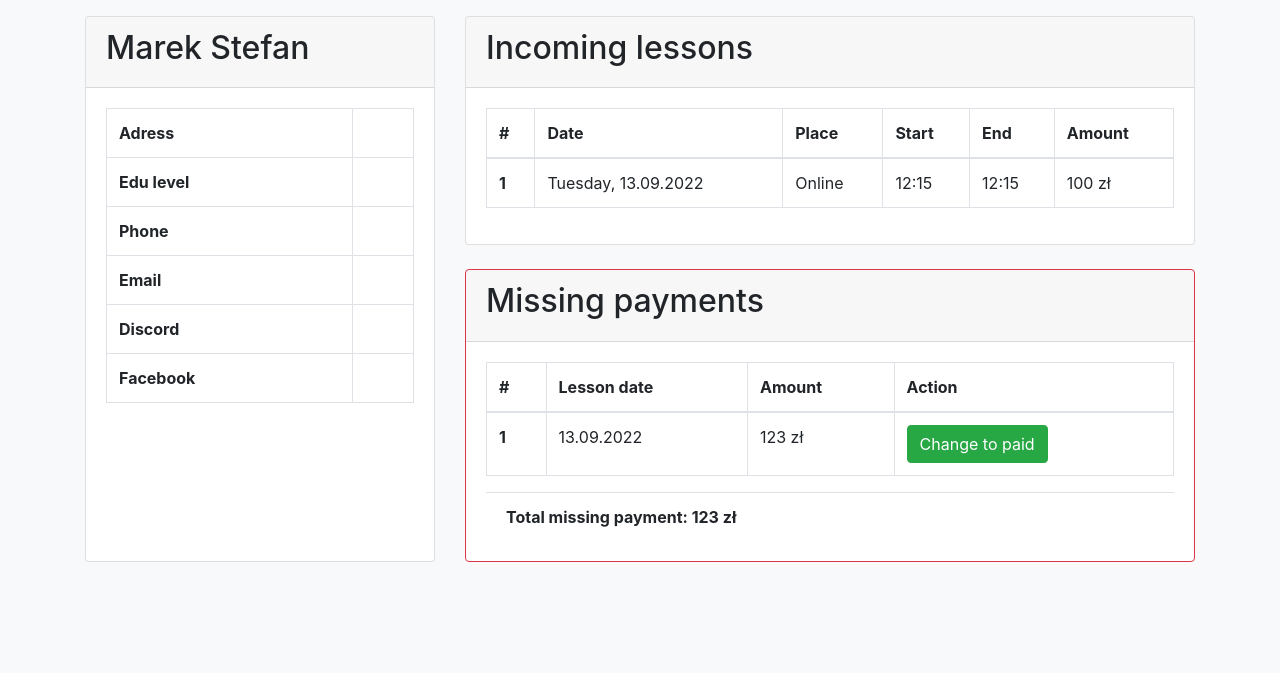
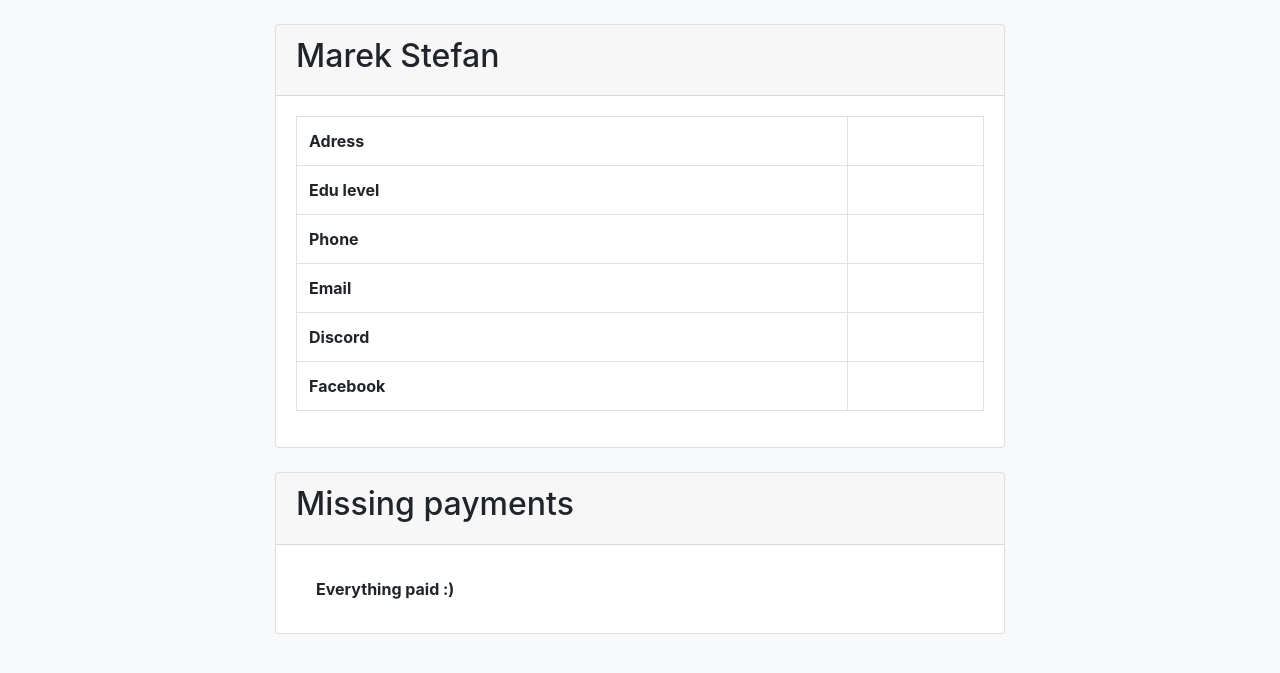
Before and after one commit to jpkrajewski/e-tutor, a Django app: page /students/1 in a window 1280 px wide. Shown: the part 56-729 px from the top of the page. Run offline with Django 4.2, Linux system fonts and the light colour scheme; a user stored in the database is signed in; data comes from the database, SQL or seed files in the repository; both versions use the stored data as it was after the commit; parts of the project's set-up code (start-up, migrations or seed data) failed here and were passed over.

Commit message:
clean ux

```diff
--- a/app/calendar.py
+++ b/app/calendar.py
@@ -6,7 +6,8 @@ def order_lessons_by_weekday_and_hours(queryset):
     returns {'Monday': [<QuerySet>], 'Tuesday': [<QuerySet>] ... ect}
     """
 
-    queryset = queryset.annotate(weekday=Extract('start_datetime', 'iso_week_day'), hour=Extract('start_datetime', 'hour')).order_by('weekday')
+    queryset = queryset.annotate(weekday=Extract('start_datetime', 'iso_week_day'), hour=Extract(
+        'start_datetime', 'hour')).order_by('weekday')
     lessons_in_day = []
     for iso in range(1, 8):
         lessons_in_day.append(queryset.filter(weekday=iso))
--- a/app/models.py
+++ b/app/models.py
@@ -20,9 +20,11 @@ class Tutor(models.Model):
     """
 
     facebook_psid = models.CharField(max_length=50, default='5458874970818405')
-    message_template_to_tutor = models.CharField(max_length=500, blank=True, default=TO_TUTOR)
+    message_template_to_tutor = models.CharField(
+        max_length=500, blank=True, default=TO_TUTOR)
     message_template_to_student = models.CharField(max_length=500, blank=True)
-    user = models.OneToOneField(User, on_delete=models.CASCADE, primary_key=True)
+    user = models.OneToOneField(
+        User, on_delete=models.CASCADE, primary_key=True)
 
     @property
     def int_facebook_psid(self):
@@ -84,6 +86,11 @@ class Payment(models.Model):
     @property
     def date(self):
         return self.lesson_date.astimezone().strftime("%d.%m.%Y")
+
+
+    def change_status_to_paid(self):
+        self.status = self.PAID
+
 
 
 class Lesson(models.Model):
--- a/app/reports.py
+++ b/app/reports.py
@@ -1,5 +1,6 @@
 from django.db.models import Sum
 from datetime import datetime, time, timedelta
+from .models import Payment
 
 
 def get_students_missing_payments(queryset):
@@ -7,6 +8,7 @@ def get_students_missing_payments(queryset):
     Students queryset
     """
     return (queryset
+            .filter(payment__status=Payment.DUE)
             .annotate(missing_payment=Sum('payment__amount'))
             .values('id', 'first_name', 'last_name', 'missing_payment')
             .exclude(missing_payment=None))
@@ -16,7 +18,7 @@ def get_total_student_missing_payment(queryset) -> int:
     """
     Student payments queryset
     """
-    return queryset.aggregate(missing_payment=Sum('amount'))['missing_payment']
+    return queryset.filter(status=Payment.DUE).aggregate(missing_payment=Sum('amount'))['missing_payment']
 
 
 def get_lessons_today_and_tomorrow(queryset):
@@ -24,14 +26,18 @@ def get_lessons_today_and_tomorrow(queryset):
     Tutor lessons queryset
     """
     start_of_a_day = datetime.combine(datetime.today(), time.min)
-    end_of_a_tomorrow = datetime.combine(datetime.today(), time.max) + timedelta(days=1)
+    end_of_a_tomorrow = datetime.combine(
+        datetime.today(), time.max) + timedelta(days=1)
 
     return queryset.filter(start_datetime__range=(start_of_a_day, end_of_a_tomorrow))
 
 
-def get_money_per_week(queryset):
+def get_money_per_week(queryset) -> int:
     """
     Tutor lessons queryset
     """
+    now = datetime.now()
+    start = now - timedelta(days=now.weekday())
+    end = start + timedelta(days=6)
 
-    return queryset.filter()
+    return queryset.filter(start_datetime__range=(start, end)).aggregate(money_weekly=Sum('amount'))['money_weekly']
--- a/app/urls.py
+++ b/app/urls.py
@@ -7,17 +7,24 @@ urlpatterns = [
     path('', views.home, name='home'),
     # path('login/', views.login, name='login'),
     # path('logout/', auth_views.LogoutView.as_view(), name='logout'),
-    path('fb_webhook/', views.facebook_messenger_webhook, name='facebook_messenger_webhook'),
+    path('fb_webhook/', views.facebook_messenger_webhook,
+         name='facebook_messenger_webhook'),
 
-    path('profile/', views.TutorDetailView.as_view(), name='profile'),
-    path('tutor/reminders', views.TutorReminderUpdateView.as_view(), name='tutor-reminders'),
+    path('profile/', views.TutorProfileView.as_view(), name='profile'),
+    path('tutor/reminders', views.TutorReminderUpdateView.as_view(),
+         name='tutor-reminders'),
 
-    path('students/create/', views.StudentCreateView.as_view(), name='students-create'),
-    path('students/<int:pk>', views.StudentDetailView.as_view(), name='student-detail'),
+    path('students/create/', views.StudentCreateView.as_view(),
+         name='students-create'),
+    path('students/<int:pk>', views.StudentDetailView.as_view(),
+         name='student-detail'),
     path('students/', views.StudentListView.as_view(), name='students'),
 
     path('lesson/<str:room_code>/', views.lesson_room, name='teaching-room'),
     path('lessons/create/', views.LessonCreateView.as_view(), name='lessons-create'),
     path('lessons/<int:pk>/', views.LessonDetailView.as_view(), name='lesson-detail'),
     path('lessons/', views.LessonListView.as_view(), name='lessons'),
+
+    path('change-payment-status', views.change_payment_status,
+         name='change-payment-status'),
 ]
--- a/app/views.py
+++ b/app/views.py
@@ -1,3 +1,4 @@
+from turtle import back
 from django.shortcuts import render, redirect
 from django.contrib.auth.decorators import login_required
 from django.utils.decorators import method_decorator
@@ -7,11 +8,11 @@ from django.views.generic.edit import CreateView, UpdateView
 from django.views.generic.detail import DetailView
 from django.views.generic.list import ListView
 
-from .models import Lesson, Student, Tutor, TeachingRoom
+from .models import Lesson, Payment, Student, Tutor, TeachingRoom
 from .forms import StudentCreateForm, LessonCreateForm
 
 from .utils import FacebookMessengerAPI
-from .reports import get_students_missing_payments, get_total_student_missing_payment, get_lessons_today_and_tomorrow
+from .reports import get_money_per_week, get_students_missing_payments, get_total_student_missing_payment, get_lessons_today_and_tomorrow
 from .calendar import order_lessons_by_weekday_and_hours
 
 
@@ -19,13 +20,23 @@ def home(request):
     return render(request, 'home.html')
 
 
+@login_required
+def change_payment_status(request):
+    payment = Payment.objects.get(pk=int(request.POST.get('id_payment')))
+    payment.change_status_to_paid()
+    payment.save()
+
+    return redirect(request.POST.get('redirect_back_path'))
+
+
 @method_decorator(login_required, name='dispatch')
-class TutorDetailView(View):
+class TutorProfileView(View):
     template_name = 'profile.html'
 
     def get(self, request):
         context = {
-            'missing_payments': get_students_missing_payments(request.user.tutor.student_set),
+            'money_weekly': get_money_per_week(request.user.tutor.lesson_set.all()),
+            'students_missing_payments': get_students_missing_payments(request.user.tutor.student_set.all()),
             'incoming_lessons_today_and_tomorrow': get_lessons_today_and_tomorrow(request.user.tutor.lesson_set),
         }
 
@@ -55,7 +66,8 @@ class StudentCreateView(CreateView):
         return redirect(self.get_success_url())
 
     def get_form_kwargs(self, *args, **kwargs):
-        kwargs = super(StudentCreateView, self).get_form_kwargs(*args, **kwargs)
+        kwargs = super(StudentCreateView, self).get_form_kwargs(
+            *args, **kwargs)
         kwargs['tutor'] = self.request.user.tutor
         return kwargs
 
@@ -69,7 +81,8 @@ class StudentDetailView(DetailView):
         return super().get_context_data(
             lessons=self.object.lesson_set.all(),
             payments=self.object.payment_set.all(),
-            total_missing_payment=get_total_student_missing_payment(self.object.payment_set),
+            total_missing_payment=get_total_student_missing_payment(
+                self.object.payment_set),
         )
 
 
@@ -77,13 +90,6 @@ class StudentDetailView(DetailView):
 class StudentListView(ListView):
     model = Student
     template_name = 'student_list.html'
-
-    def get_context_data(self, *, object_list=None, **kwargs):
-        object_list = object_list if object_list else self.object_list
-        return super().get_context_data(
-            object_list=object_list,
-            students_missing_payments=get_students_missing_payments(object_list)
-        )
 
 
 @method_decorator(login_required, name='dispatch')
--- a/etutor/settings.py
+++ b/etutor/settings.py
@@ -16,7 +16,7 @@ import environ
 env = environ.Env()
 
 # SECURITY WARNING: don't run with debug turned on in production!
-DEBUG = False
+DEBUG = True
 
 # Build paths inside the project like this: BASE_DIR / 'subdir'.
 BASE_DIR = Path(__file__).resolve().parent.parent
--- a/templates/student_detail.html
+++ b/templates/student_detail.html
@@ -2,9 +2,9 @@
 {% block title %}{{ student.first_name }} {{ student.last_name }}'s informations{% endblock %}
 {% block content %}
 <div class="container">
-  <div class="row mt-3">
-    <div class="col-4">
-      <div class="card" style="height:100%">
+  <div class="row justify-content-center">
+    <div class="col-8">
+      <div class="card mt-4">
         <div class="card-header">
           <h2>{{ student.first_name }} {{ student.last_name }}</h2>
         </div>
@@ -41,41 +41,7 @@
       </div>
     </div>
     <div class="col-8">
-      <div class="card">
-        <div class="card-header">
-          <h2> Incoming lessons</h2>
-        </div>
-        <div class="card-body">
-          {% if lessons %}
-          <table class="table table-bordered">
-            <thead>
-              <tr>
-                <th scope="col">#</th>
-                <th scope="col">Date</th>
-                <th scope="col">Place</th>
-                <th scope="col">Start</th>
-                <th scope="col">End</th>
-                <th scope="col">Amount</th>
-              </tr>
-            </thead>
-            <tbody>
-              {% for lesson in lessons %}
-              <tr>
-                <th scope="row">{{ lesson.id }}</th>
-                <td>{{ lesson.start_date }}</td>
-                <td>{{ lesson.place }}</td>
-                <td>{{ lesson.start_hour }}</td>
-                <td>{{ lesson.end_hour }}</td>
-                <td>{{ lesson.amount }} zł</td>
-              </tr>
-              {% endfor %}
-            </tbody>
-          </table>
-          {% endif %}
-        </div>
-      </div>
-
-      <div class="card border-danger mt-4">
+      <div class="card mt-4 mb-4">
         <div class="card-header">
           <h2>Missing payments</h2>
         </div>
@@ -96,7 +62,14 @@
                 <th scope="row">{{ payment.id }}</th>
                 <td>{{ payment.date }}</td>
                 <td>{{ payment.amount }} zł</td>
-                <td><button type="button" class="btn btn-success">Change to paid</button></td>
+                <td>
+                  <form action="{% url 'change-payment-status' %}" method="post">
+                    {% csrf_token %}
+                    <input type="hidden" value="{{ request.path|urlencode }}" name="redirect_back_path">
+                    <input type="hidden" value="{{ payment.id }}" name="id_payment">
+                    <input type="submit" value="Submit">
+                  </form>
+                </td>
               </tr>
               {% endfor %}
             </tbody>
```
Also changed, not shown: app/forms.py (+8 -4 lines), templates/profile.html (+23 -5 lines), templates/student_list.html (+7 -27 lines), db.sqlite3.
